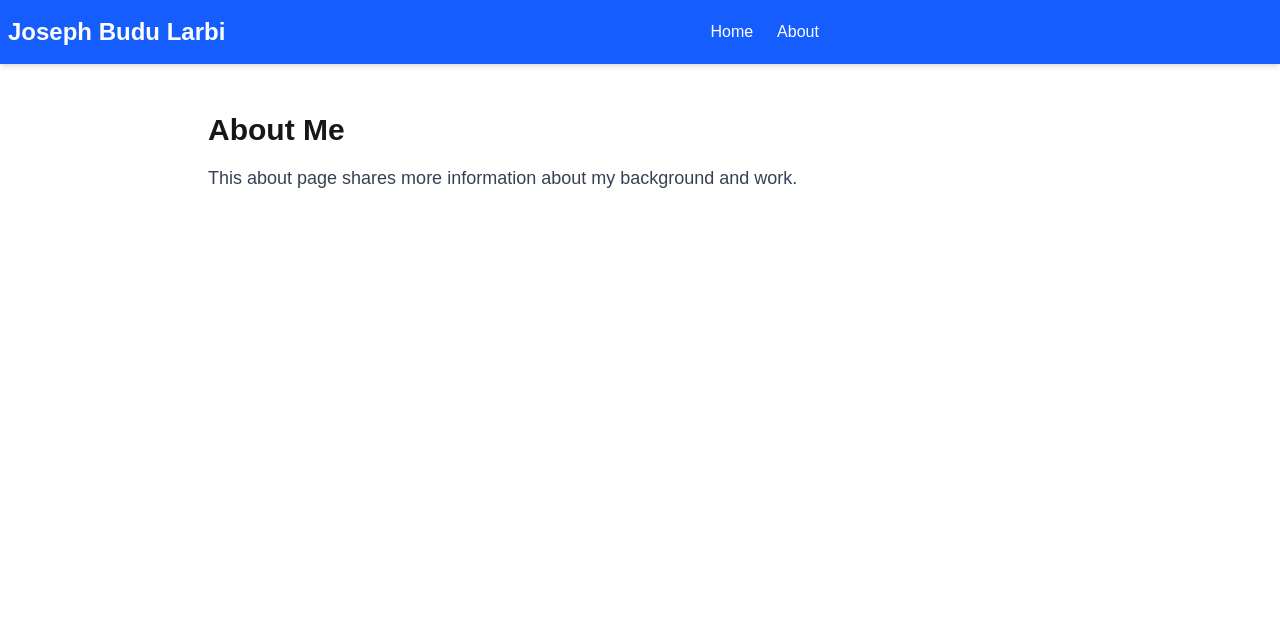
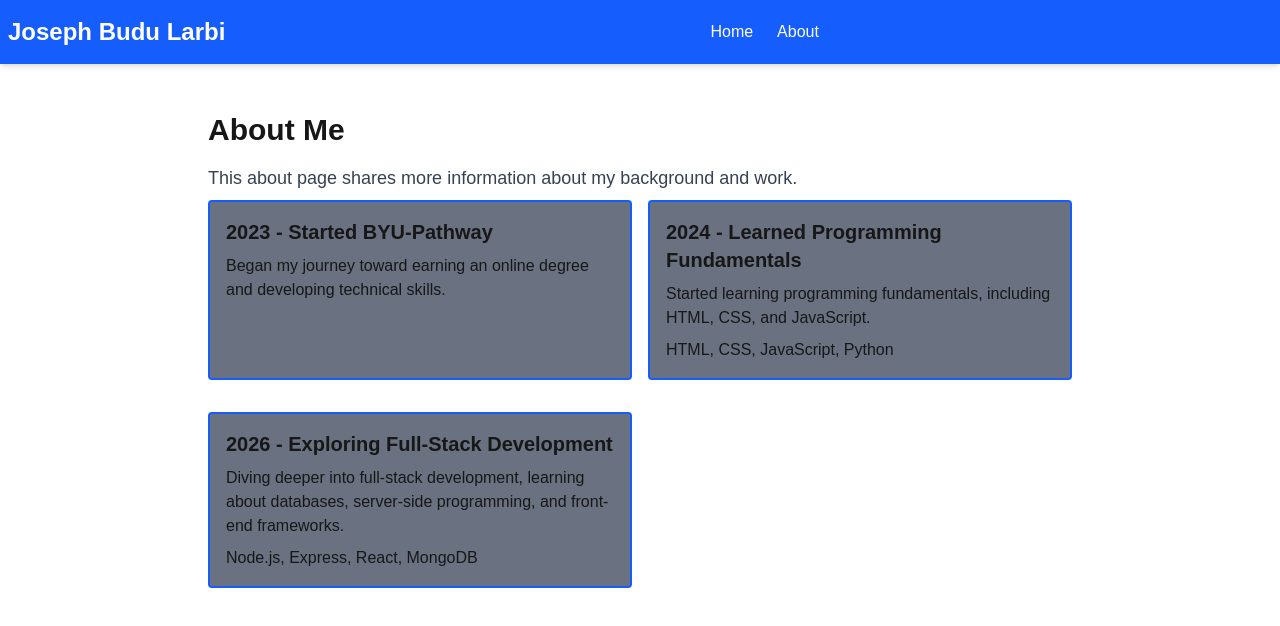
Before and after one commit to budujoseph/wdd430-portfolio, a Next.js app in the folder wdd430-portfolio/: page /about in a window 1280 px wide. Shown: the top 626 px of the page. Built offline with nearby package versions, Linux system fonts and the light colour scheme.

Commit message:
about page added with new components

```diff
--- a/wdd430-portfolio/app/about/page.tsx
+++ b/wdd430-portfolio/app/about/page.tsx
@@ -1,11 +1,36 @@
+import LearningJourneyList from "@/components/LearningJourneyList"
+
+const learningJourneys = [
+    {
+        year: "2023",
+        title: "Started BYU-Pathway",
+        description: "Began my journey toward earning an online degree and developing technical skills.",
+    },
+    {
+        year: "2024",
+        title: "Learned Programming Fundamentals",
+        description: "Started learning programming fundamentals, including HTML, CSS, and JavaScript.",
+        technologies: ["HTML", "CSS", "JavaScript", "Python"],
+    },
+    {
+        year: "2026",
+        title: "Exploring Full-Stack Development",
+        description: "Diving deeper into full-stack development, learning about databases, server-side programming, and front-end frameworks.",
+        technologies: ["Node.js", "Express", "React", "MongoDB"],
+    }
+
+
+]
+
 
 export default function About() {
     return (
         <main className="max-w-4xl mx-auto px-4 py-12">
             <h2 className="text-3xl font-bold mb-4">About Me</h2>
-            <p className="text-lg text-gray-700">
+            <p className="text-lg text-gray-700 mb-2">
                 This about page shares more information about my background and work.
             </p>
+            <LearningJourneyList learningJourneys={learningJourneys} />
         </main>
     )
 }
--- /dev/null
+++ b/wdd430-portfolio/components/LearningJourneyCard.tsx
@@ -0,0 +1,21 @@
+interface LearningJourneyProps {
+    year: string;
+    title: string;
+    description: string;
+    technologies?: string[];
+}
+
+export default function LearningJourneyCard({
+    year,
+    title,
+    description,
+    technologies,
+}: LearningJourneyProps) {
+    return (
+        <article className="border-2 border-blue-600 bg-gray-500 p-4 rounded mb-4">
+            <h3 className="mb-2 font-bold text-xl"><strong>{year}</strong> - {title}</h3>
+            <p>{description}</p>
+            <p className="mt-2">{technologies && technologies.join(', ')}</p>
+        </article>
+    )
+}
--- /dev/null
+++ b/wdd430-portfolio/components/LearningJourneyList.tsx
@@ -0,0 +1,22 @@
+import LearningJourneyCard from './LearningJourneyCard';
+
+interface LearningJourney {
+    year: string;
+    title: string;
+    description: string;
+    technologies?: string[];
+}
+
+interface LearningJourneyListProps {
+    learningJourneys: LearningJourney[];
+}
+
+export default function LearningJourneyList({ learningJourneys }: LearningJourneyListProps) {
+    return (
+        <section className="grid gap-4 md:grid-cols-2">
+            {learningJourneys.map(journey => (
+                <LearningJourneyCard key={journey.year + journey.title} {...journey} />
+            ))}
+        </section>
+    )
+}
```
